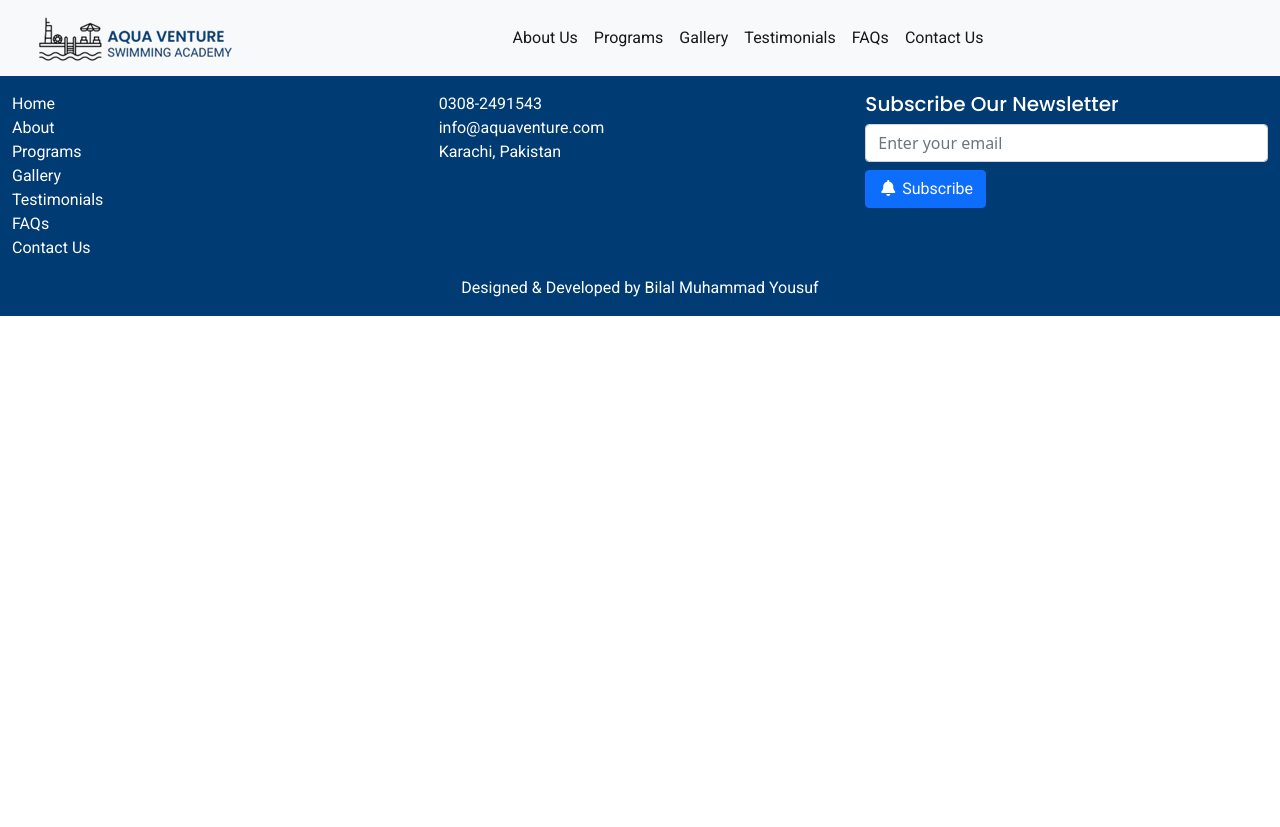
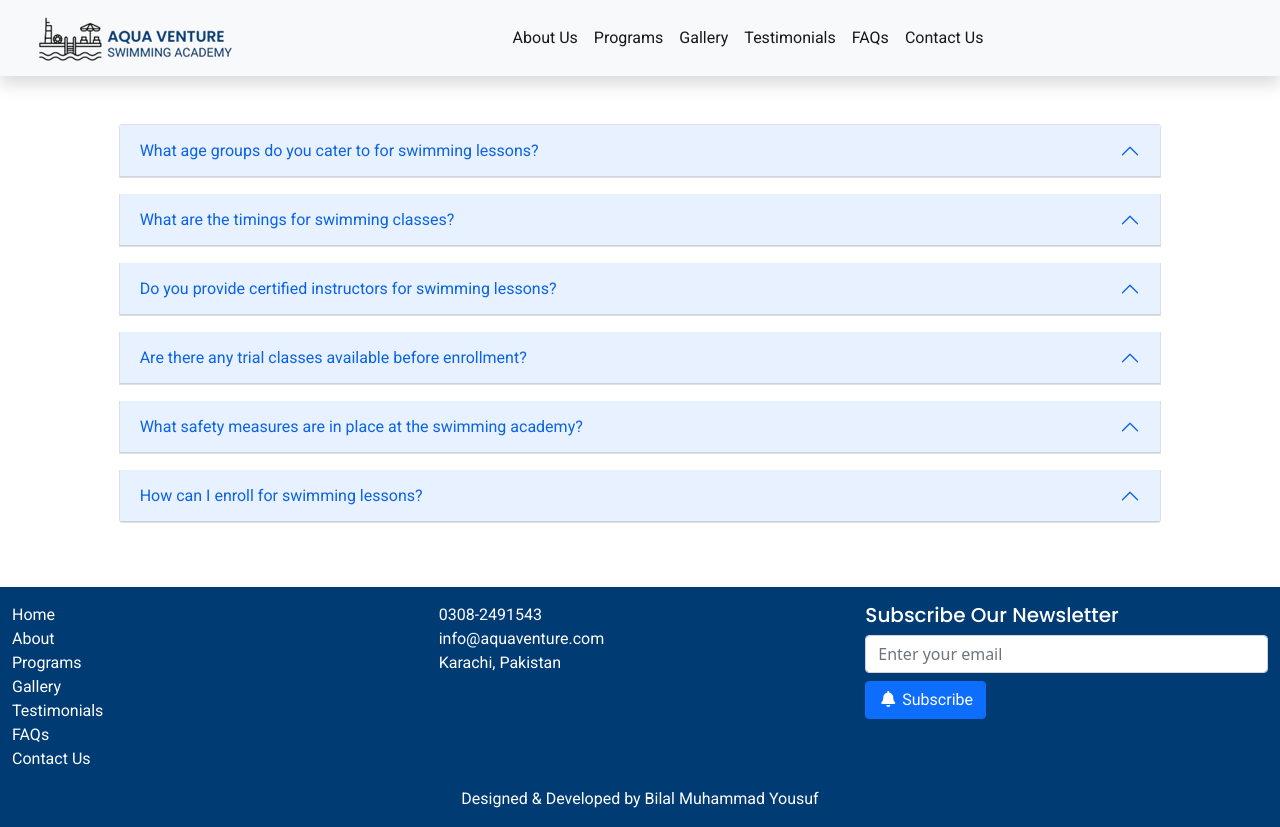
Before and after one commit to Bilal-19/swimming-academy-website, a React (Vite) app: page /faqs in a window 1280 px wide. Before the commit the page ends 800 px from the top, so only its background shows below. Built offline with nearby package versions, Linux system fonts and the light colour scheme.

Commit message:
Created FAQ page.

```diff
--- /dev/null
+++ b/src/Data/FAQ.jsx
@@ -0,0 +1,37 @@
+export const FAQdata = [
+    {
+        id: 1,
+        question: "What age groups do you cater to for swimming lessons?",
+        answer: "We offer swimming lessons for all age groups, starting from toddlers (3 years and above) to adults. Specialized classes are available for beginners, intermediate, and advanced swimmers."
+    },
+    {
+        id: 2,
+        question: "What are the timings for swimming classes?",
+        answer: "Our swimming classes are conducted in flexible time slots, including mornings, afternoons, and evenings, to accommodate different schedules. You can check the full schedule on our programs page."
+    },
+
+    {
+        id: 3,
+        question: "Do you provide certified instructors for swimming lessons?",
+        answer: "Yes, all our instructors are certified and experienced in teaching swimming. They are also trained in first aid and water safety to ensure a secure learning environment."
+    },
+
+    {
+        id: 4,
+        question: "Are there any trial classes available before enrollment?",
+        answer: "Yes, we offer one free trial class for new students. This allows you to experience our facilities and teaching methods before committing to a full course."
+    },
+
+    {
+        id: 5,
+        question: "What safety measures are in place at the swimming academy?",
+        answer: "Safety is our top priority. We maintain clean and hygienic pools, have lifeguards on duty during all classes, and provide necessary safety equipment such as floatation aids for beginners."
+    },
+
+    {
+        id: 6,
+        question: "How can I enroll for swimming lessons?",
+        answer: "You can enroll by visit our academy in person. For any assistance, feel free to contact us via email or phone."
+    },
+
+]
--- a/src/Pages/FAQs.jsx
+++ b/src/Pages/FAQs.jsx
@@ -1,11 +1,41 @@
 import React from "react";
 import Header from "../Components/Header"
 import Footer from "../Components/Footer"
+import { FAQdata } from "../Data/FAQ";
 
 export default function FAQ() {
     return (
         <>
             <Header />
+
+            <div className="container-fluid mt-5 mb-5">
+                <div className="row">
+                    <div className="col-md-10 mx-auto">
+                        <div className="accordion" id="accordionExample">
+                            {
+                                FAQdata.map(item => {
+                                    return (
+                                        <>
+                                            <div className="accordion-item mb-3">
+                                                <h2 className="accordion-header">
+                                                    <button className="accordion-button" type="button" data-bs-toggle="collapse" data-bs-target={`#collapse${item.id}`} aria-expanded="true" aria-controls={`collapse${item.id}`}>
+                                                        {item.question}
+                                                    </button>
+                                                </h2>
+                                                <div id={`collapse${item.id}`} className="accordion-collapse collapse" data-bs-parent="#accordionExample">
+                                                    <div className="accordion-body">{item.answer}</div>
+                                                </div>
+                                            </div>
+                                        </>
+                                    )
+                                })
+                            }
+
+                        </div>
+                    </div>
+                </div>
+            </div>
+
             <Footer />
         </>
     )
--- a/src/index.css
+++ b/src/index.css
@@ -161,9 +161,14 @@ button:hover {
   margin-bottom: 20px;
 }
 
-.fa-solid{
+.fa-solid {
   width: 20px;
   height: 20px;
+}
+
+.accordion-header {
+  background-color: transparent !important;
+  color: #d3d2d2;
 }
 /* Media Query */
 @media screen and (max-width: 768px) {
```
Also changed, not shown: public/CompanyFooterLogo.png (added).
